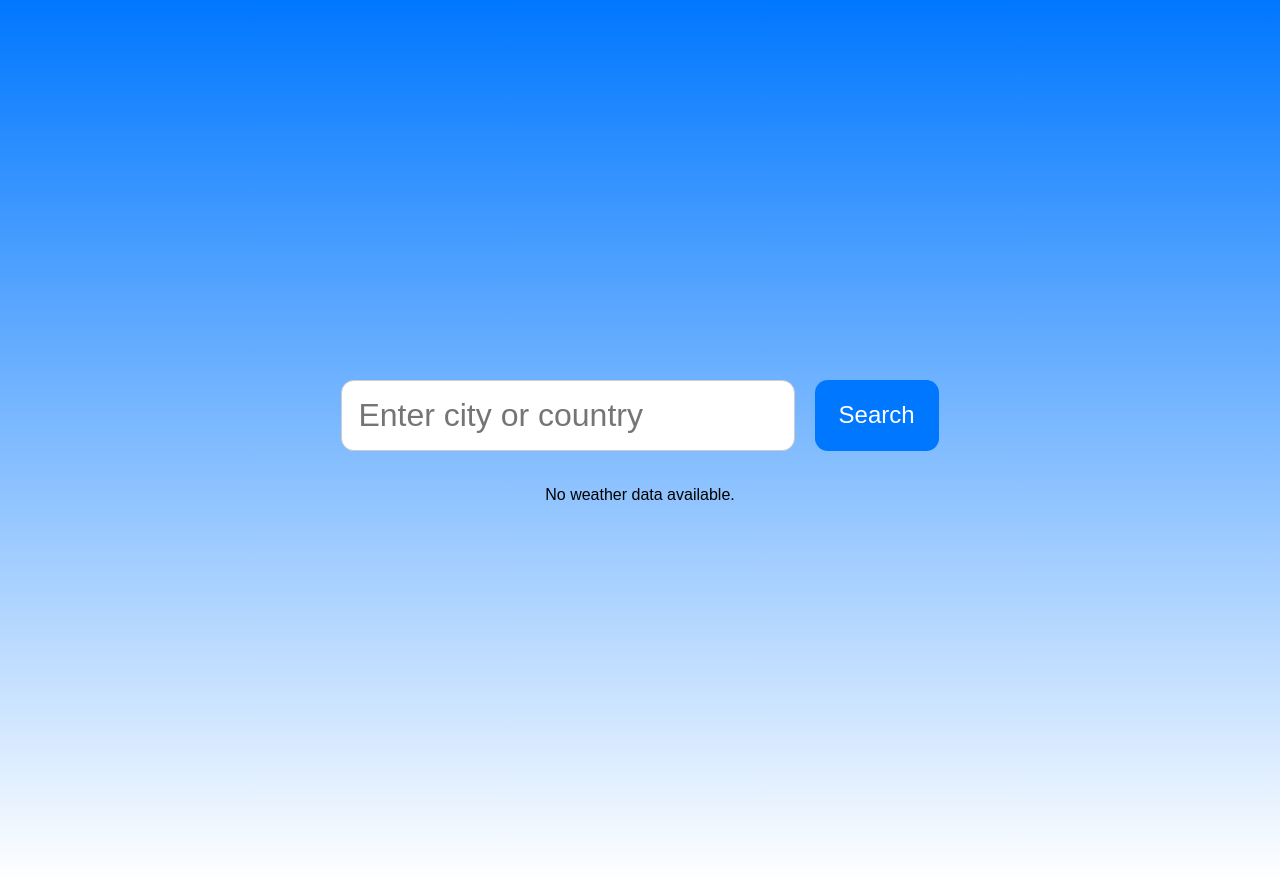
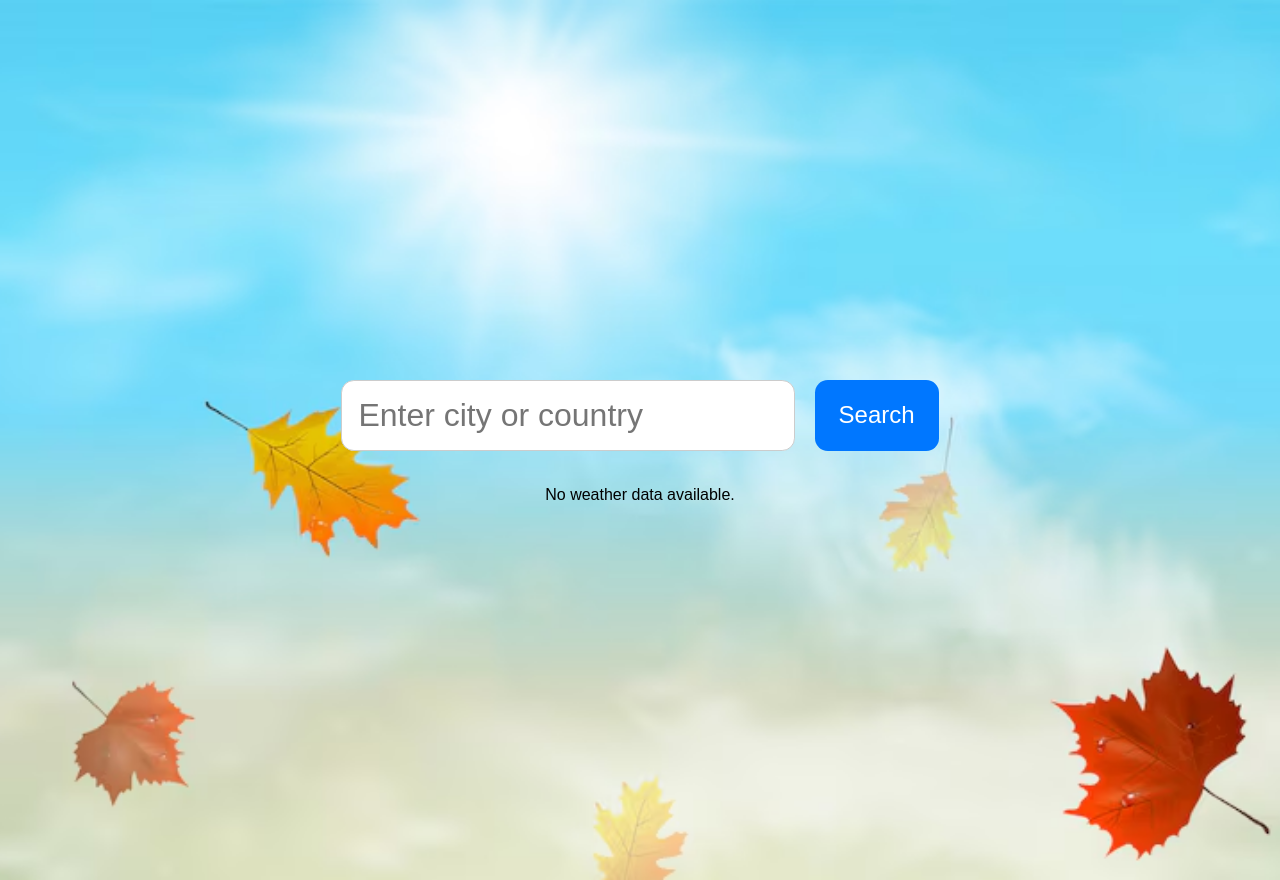
Before and after one commit to sawpaingchitmin/weather-app, a React (Create React App) app in the folder weather-app/: page / in a window 1280 px wide. Built offline with nearby package versions, Linux system fonts and the light colour scheme.

Commit message:
Update image and WeatherDisplay.js

```diff
--- a/weather-app/src/App.css
+++ b/weather-app/src/App.css
@@ -3,7 +3,9 @@
     flex-direction: column;
     align-items: center;
     justify-content: center;
-    background: linear-gradient(to bottom, #0077ff, #ffffff);
+    background: url('/public/assets/defaultBg.avif');
+    background-size: cover;
+    background-position: center;
     height: 100vh;
     font-family: Arial, sans-serif;
     padding: 2.5rem;
@@ -41,7 +43,6 @@
     width: 350px;
     margin: auto;
     padding: 2.5rem;
-    background: linear-gradient(to top,  #5da0ec, #ffffff);
     border-radius: 1.5rem;
     box-shadow: 0px 0.5rem 1.2rem rgba(0, 0, 0, 0.3);
     text-align: center;
--- a/weather-app/src/App.js
+++ b/weather-app/src/App.js
@@ -7,8 +7,8 @@ function App() {
   const [weatherData, setWeatherData] = useState(null);
 
   const handleSearch = async (city) => {
-    const apiKey = process.env.REACT_APP_WEATHER_API_KEY;
-    // const apiKey = 'e50567c464f5b4658800c590ecdf0ae7';
+    // const apiKey = process.env.REACT_APP_WEATHER_API_KEY;
+    const apiKey = 'e50567c464f5b4658800c590ecdf0ae7';
     const apiUrl = `https://api.openweathermap.org/data/2.5/weather?q=${city}&appid=${apiKey}`;
 
     try {
--- a/weather-app/src/components/WeatherDisplay.js
+++ b/weather-app/src/components/WeatherDisplay.js
@@ -9,9 +9,10 @@ function WeatherDisplay(props) {
     const meridiem = hours >= 12 ? 'PM' : 'AM';
     const formattedHours = hours % 12 || 12;
     const formattedMinutes = minutes < 10 ? `0${minutes}` : minutes;
-    const day = props.localTime.getDate();
-    const month = props.localTime.toLocaleString("default", { month: "long" });
-    const dayName = props.localTime.toLocaleString("default", { weekday: "long"});
+
+    const day = props.localTime.toLocaleString("en-US", { day: "numeric", timeZone: "UTC" })
+    const month = props.localTime.toLocaleString("en-US", { month: "long", timeZone: "UTC" });
+    const dayName = props.localTime.toLocaleString("en-US", { weekday: "short", timeZone: "UTC" });
 
     const [isCelsius, setIsCelsius] = useState(true);
     const convertTemp = (kelvin) => {
```
Also changed, not shown: weather-app/public/assets/defaultBg.avif (added).
